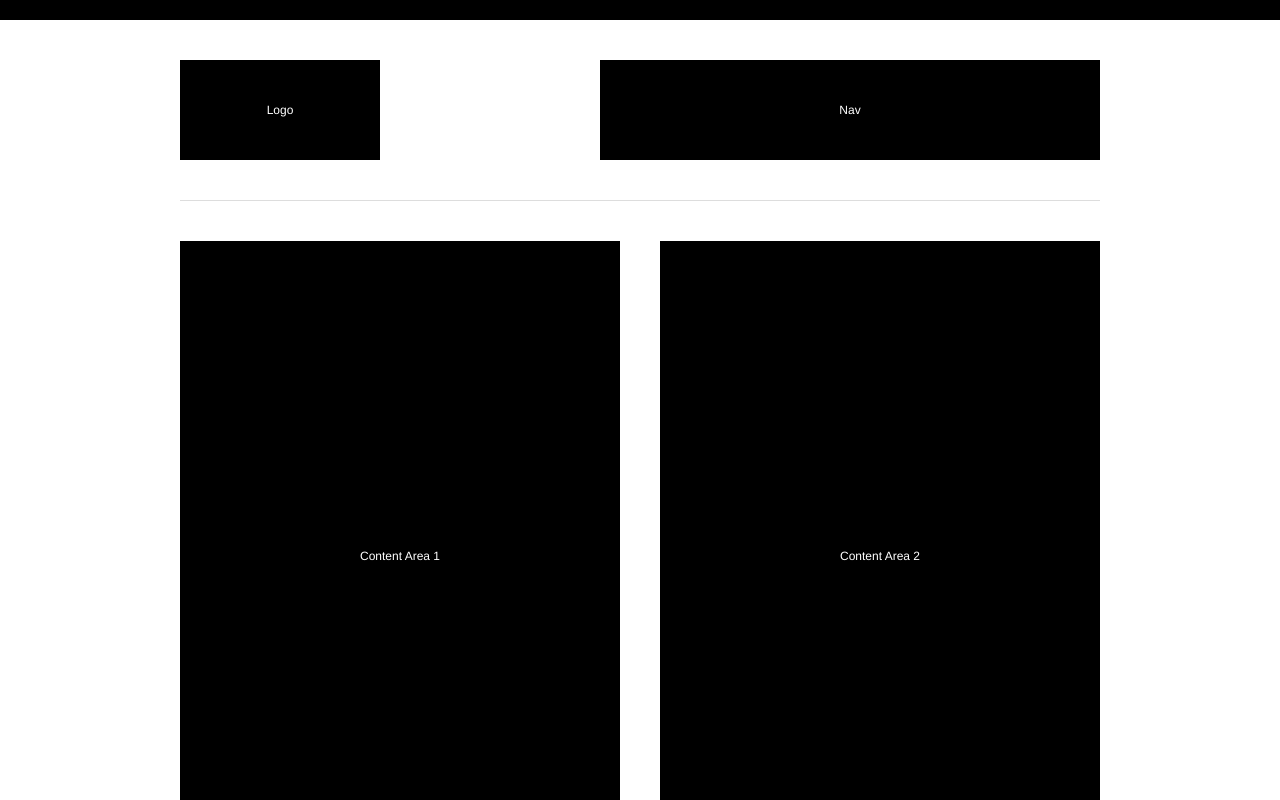
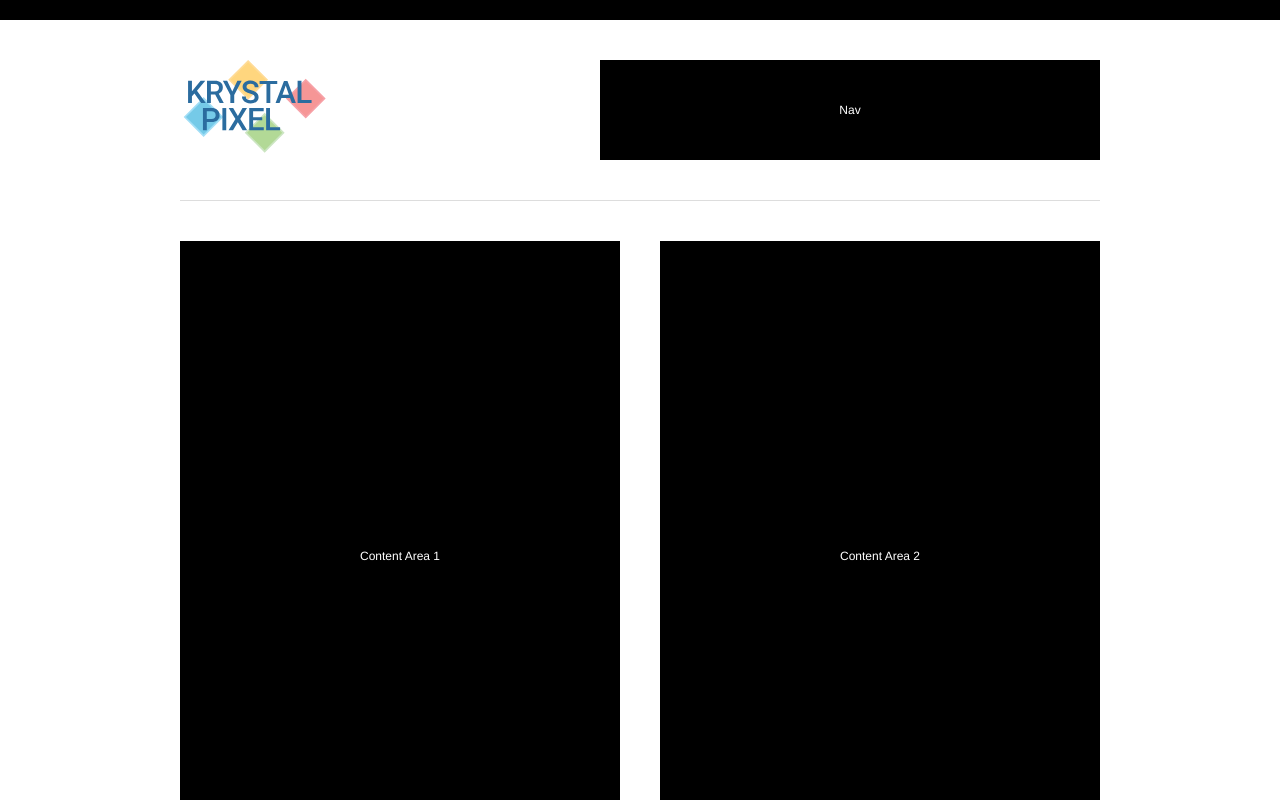
Before and after one commit to theozexx/Garcia_Theo_FInalProject, a plain HTML site: page page2.html in a window 1280 px wide. Shown: the top 800 px of the page. Drawn offline with Linux system fonts and the light colour scheme.

Commit message:
Added Design Elements and Images to Proper Folders

```diff
--- a/css/main.css
+++ b/css/main.css
@@ -93,7 +93,7 @@ We center the box using margin 0 auto and give it a fixed width of 920 + 20px +
 /*This is a flex item*/
 #logo
 {
-	width: 200px;
+	width: 150px;
 }
 
 /*This is also a flex item*/
--- a/page2.html
+++ b/page2.html
@@ -9,7 +9,9 @@
 	<section id="topBar"></section><!--end topBar-->
 	<div id="siteContainer">
     	<header id="mainHeader">
-        	<div id="logo"><p>Logo</p></div><!--end logo-->
+        	<div id="logo">
+             <img src="assets/Logo.svg" alt="Square Table Games">
+            </div><!--end logo-->
             <nav id="mainNav"><p>Nav</p></nav><!--end mainNav-->
         </header><!--end mainHeader-->
         <section id="contentCon">
```
Also changed, not shown: index.html (+1 -1 lines), assets/Logo.svg (added), assets/Logo_Old.svg (added), assets/paeg 2.png (added), assets/paeg 3.png (added), assets/paeg 4.png (added), images/Annotation 2019-12-08 1724925.png (added), images/Annotation 2019-12-08 174925.png (added), images/ClydeGoesToSpacepng.png (added), images/Pastelzinho.png (added), 6 other files.
